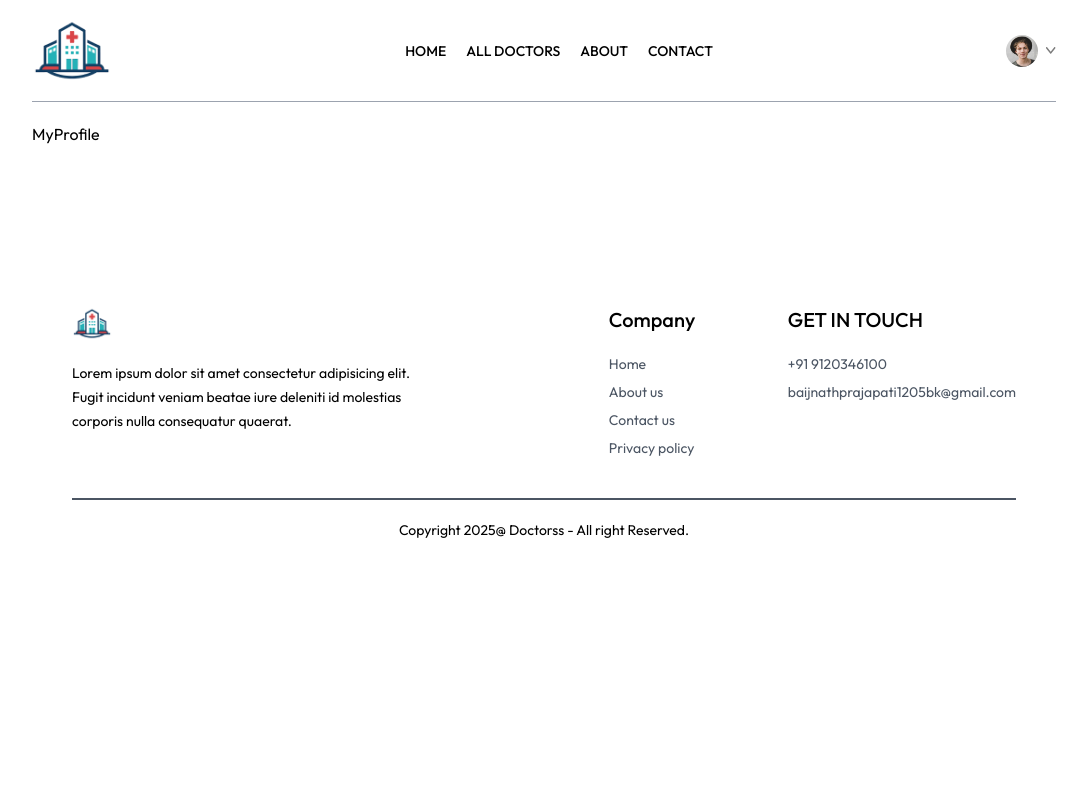
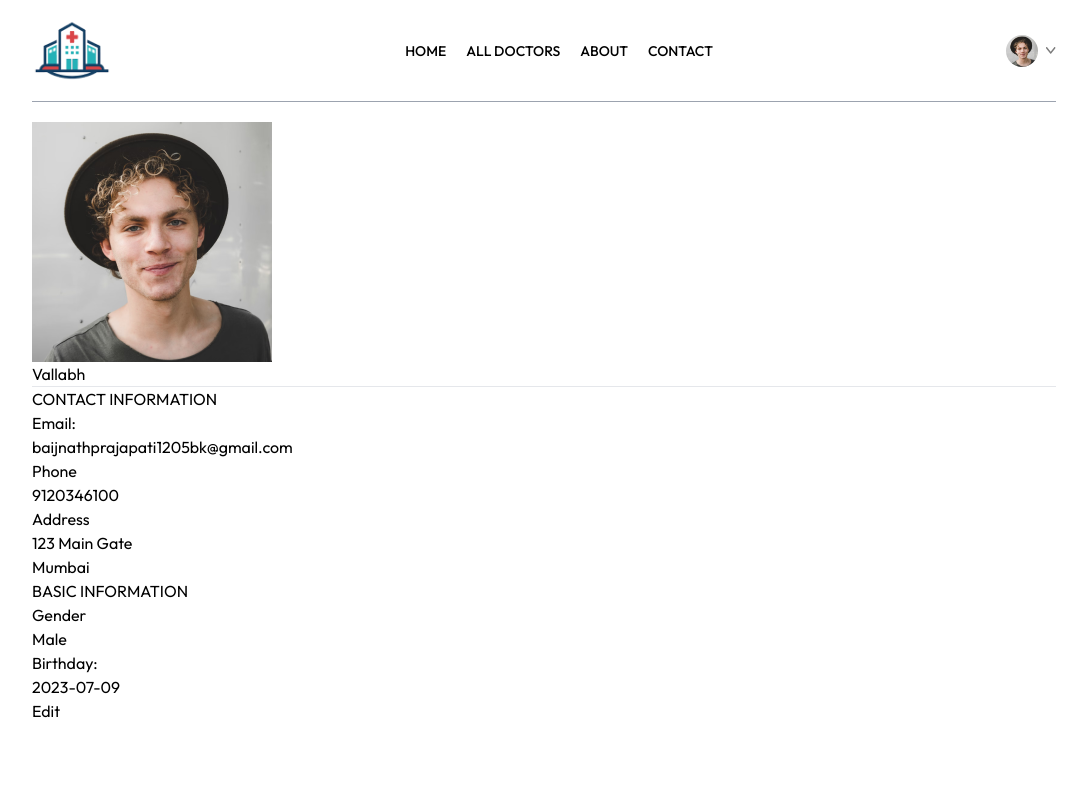
Before and after one commit to Vallab1/Hospital-Appointment, a React (Vite) app: page /my-profile in a window 1280 px wide. Shown: the top 800 px of the page, without its empty margins (96-1183 px from the left). Built offline with nearby package versions, Linux system fonts and the light colour scheme; the HTML template or start-up script is replaced by a standard one.

Commit message:
Add profile

```diff
--- a/src/pages/Login.jsx
+++ b/src/pages/Login.jsx
@@ -15,26 +15,32 @@ const Login = () => {
       <div className='flex flex-col gap-3 m-auto items-start p-8 min-w-[300px] sm:min-w-96 border-xl text-zinc-600 text-sm shadow-lg'>
         <p className='text-2xl font-semibold'>{state === 'Sign Up' ? "Create Account" : "Login"}</p>
         <p>Please {state === 'Sign Up' ? "sign up" : "log in"} to book appoinment</p>
+        {
+          state === "Sign Up" && <div className='w-full'>
+            <p>Full Name</p>
+            <input className='border border-zinc-300 rounded w-full p-2 mt-1' type="text" onChamge={(e) => setName(e.target.value)} value={name} required />
+          </div>
+        }
 
-        <div className='w-full'>
+        {/* <div className='w-full'>
           <p>Full Name</p>
-          <input className='border border-zinc-300 rounded w-full p-2 mt-1' type="text" onChamge={(e)=> setName(e.target.value)} value={name} required/>
-        </div>
+          <input className='border border-zinc-300 rounded w-full p-2 mt-1' type="text" onChamge={(e) => setName(e.target.value)} value={name} required />
+        </div> */}
 
         <div className='w-full'>
           <p>Email</p>
-          <input className='border border-zinc-300 rounded w-full p-2 mt-1' type="email" onChamge={(e)=> setEmail(e.target.value)} value={email} required/>
+          <input className='border border-zinc-300 rounded w-full p-2 mt-1' type="email" onChamge={(e) => setEmail(e.target.value)} value={email} required />
         </div>
 
         <div className='w-full'>
           <p>Password</p>
-          <input className='border border-zinc-300 rounded w-full p-2 mt-1' type="password" onChamge={(e)=> setPassword(e.target.value)} value={password} required/>
+          <input className='border border-zinc-300 rounded w-full p-2 mt-1' type="password" onChamge={(e) => setPassword(e.target.value)} value={password} required />
         </div>
         <button className='bg-primary text-white w-full py-2 rounded-md text-base'>{state === 'Sign Up' ? "Create Account" : "Login"}</button>
         {
           state === "Sign Up"
-          ? <p>Already have an account? <span onClick={()=> setState('Login')} className='text-primary underline cursor-pointer'>Login here</span></p>
-          : <p>Create an new account? <span onClick={()=> setState('Sign Up')} className='text-primary underline cursor-pointer'>click here</span></p>
+            ? <p>Already have an account? <span onClick={() => setState('Login')} className='text-primary underline cursor-pointer'>Login here</span></p>
+            : <p>Create an new account? <span onClick={() => setState('Sign Up')} className='text-primary underline cursor-pointer'>click here</span></p>
         }
       </div>
 
--- a/src/pages/MyProfile.jsx
+++ b/src/pages/MyProfile.jsx
@@ -1,8 +1,94 @@
 import React from 'react'
+import { useState } from "react";
+import { assets } from "../assets/assets";
+const MyProfile = () => {
 
-const MyProfile = () => {
+  const [userData, setUserData] = useState({
+    name: "Vallabh",
+    image: assets.profile_pic,
+    email: "baijnathprajapati1205bk@gmail.com",
+    phone: 9120346100,
+    address: {
+      street: "123 Main Gate",
+      city: "Mumbai"
+    },
+    gender: "Male",
+    dob: "2023-07-09"
+
+  })
+
+  const [isEdit, setIsEdit] = useState(false);
+
   return (
-    <div>MyProfile</div>
+    <div>
+      <img src={userData.image} alt="" />
+
+      {
+        isEdit ?
+          <input type="text" value={userData.name} onChange={e => setUserData(prev => ({ ...prev, name: e.target.value }))} />
+          : <p>{userData.name}</p>
+      }
+      <hr />
+      <div>
+        <p>CONTACT INFORMATION</p>
+        <div>
+          <p>Email:</p>
+          <p>{userData.email}</p>
+          <p>Phone</p>
+          {
+            isEdit ?
+              <input type="text" value={userData.phone} onChange={e => setUserData(prev => ({ ...prev, phone: e.target.value }))} />
+              : <p>{userData.phone}</p>
+          }
+          <p>Address</p>
+          {
+            isEdit ?
+              <p>
+                <input type="text" onChange={(e) => setUserData(prev => ({ ...prev, address: { ...prev.address, street: e.target.value } }))} value={userData.address.street} />
+                <br />
+                <input type="text" onChange={(e) => setUserData(prev => ({ ...prev, address: { ...prev.address, city: e.target.value } }))} value={userData.address.city} />
+              </p>
+              : <p>
+                {
+                  userData.address.street
+                }
+                <br />
+                {
+                  userData.address.city
+                }
+              </p>
+          }
+        </div>
+      </div>
+      <div>
+        <p>BASIC INFORMATION</p>
+        <div>
+          <p>Gender</p>
+           {
+            isEdit
+            ?<select onChange={(e) => setUserData (prev => ({...prev, gender: e.target.value}))} value={userData.gender}>
+              <option value="male">Male</option>
+              <option value="female">Female</option>
+            </select>
+              : <p>{userData.gender}</p>
+          }
+          <p>Birthday:</p>
+          {
+            isEdit
+            ?<input type="date" onChange={(e) => setUserData(prev => ({...prev,dob: e.target.value}))} value={userData.dob}/>
+            : <p>{userData.dob}</p>
+          }
+        </div>
+      </div>
+      <div>
+        {
+          isEdit
+          ? <button onClick={() => setIsEdit(false)}>Save Information</button>
+          : <button onClick={() => setIsEdit(true)}>Edit</button>
+        }
+      </div>
+
+    </div>
   )
 }
 
```
